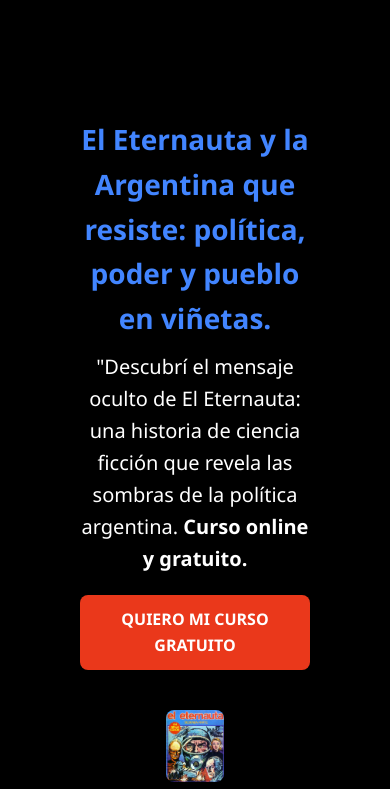
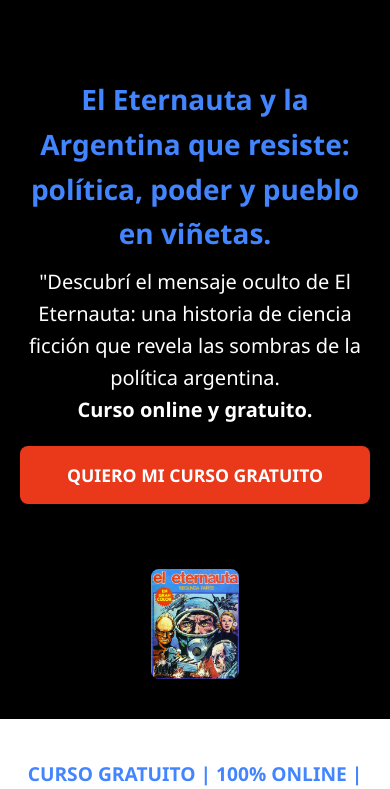
Before and after one commit to VivianaQuinonez/taller2-landing, a plain HTML site: page index.html in a window 390 px wide. Shown: the part 55-844 px from the top of the page. Drawn offline with Linux system fonts and the light colour scheme.

```diff
--- a/css/estilos.css
+++ b/css/estilos.css
@@ -30,45 +30,103 @@
 
   /* SECCIÓN INTRO */
   #intro {
-    margin: 60px 0;
-    margin-left: 60px;
-    margin-right: 60px;
     display: flex;
-    flex-wrap: wrap;
-    align-items: center;
-    justify-content: center;
-    gap: 40px;
-    padding: 40px 20px;
+  align-items: center; /* Centrado vertical */
+  gap: 15px; /* Más espacio entre texto e imagen */
+  max-width: 1200px;
+  margin: 80px auto;
+  margin: 20px 40px 60px 40px;
+  padding: 0 20px;
   }
 
   #intro .text {
-    flex: 3;
-    max-width: 75%;
+    flex: 3; /* 75% del espacio */
+  min-width: 0;
+  display: flex;
+  flex-direction: column;
+  height: 100%; /* Ocupa todo el alto disponible */
+  justify-content: space-between; /* Distribuye verticalmente */
+  padding: 20px 0; /* Espacio vertical interno */
   }
 
   #intro .imagen {
     flex: 1;
-    max-width: 25%;
+    max-width: 300px;
   }
 
   #intro .imagen img {
     width: 100%;
-    height: auto;
+  height: auto;
+  max-height: 400px; /* Altura máxima reducida */
+  object-fit: contain;
+  display: block;
+  margin-left: auto; /* Alinea la imagen a la derecha */
+  }
+
+
+  .titulo-impactante {
+    margin-top: 0; /* Pegado al borde superior */
+  align-self: flex-start; /* Alineación izquierda */
+  }
+
+  .bajada-destacada {
+    margin: auto 0; /* Centrado verticalmente */
+    align-self: flex-start; /* Alineación izquierda */
+  }
+
+  .boton-destacado {
+    display: inline-block;
+    margin-bottom: 0; /* Pegado al borde inferior */
+    padding: 18px 45px; /* Más grande que el original */
+    font-size: 1.3rem;
+    background: #EA381B;
+    color: white;
+    text-decoration: none;
     border-radius: 8px;
+    font-weight: bold;
+    align-self: flex-start; /* Alineación izquierda */
+    transition: all 0.3s ease;
+    border: none;
+    cursor: pointer;
   }
+
+  .boton-destacado:hover {
+    transform: translateY(-3px);
+    box-shadow: 0 5px 15px rgba(234, 56, 27, 0.4);
+  }
+
 
   /* Para móviles: apilar verticalmente */
   @media (max-width: 768px) {
     #intro {
       flex-direction: column;
+      margin: 40px 0;
       text-align: center;
     }
 
-    #intro .text,
-    #intro .imagen {
-      max-width: 100%;
-      flex: unset;
+    .text {
+      padding-right: 0;
+      margin-bottom: 30px;
     }
+
+    .imagen {
+      height: 300px;
+    }
+
+    .titulo-impactante {
+      font-size: 2rem;
+    }
+
+    .bajada-destacada {
+      font-size: 1.1rem;
+    }
+    .boton-destacado {
+      font-size: 1.1rem;
+      padding: 15px 30px;
+      width: 100%;
+      text-align: center;
+    }
+
   }
 
 
@@ -253,7 +311,7 @@
   .valoracion {
     display: flex;
     gap: 5px;
-    margin: 10px 0;
+    margin: 10px 0 10px;
   }
 
   .valoracion img {
--- a/index.html
+++ b/index.html
@@ -15,18 +15,17 @@
   </header>
   <!-- Sección principal del curso -->
   <section id="intro">
-
     <div class="text">
-      <h2>El Eternauta y la Argentina que resiste: política, poder y pueblo en viñetas.</h2>
-      <p>"Descubrí el mensaje oculto de El Eternauta: una historia de ciencia ficción que revela las sombras de la política argentina.
-        <strong> Curso online y gratuito.</strong></p>
-
-      <a href="#" class="boton">QUIERO MI CURSO GRATUITO</a>
+      <h2 class="titulo-impactante">El Eternauta y la Argentina que resiste:<br>política, poder y pueblo en viñetas.</h2>
+      <p class="bajada-destacada">"Descubrí el mensaje oculto de El Eternauta: una historia de ciencia ficción que revela las sombras de la política argentina.<br>
+        <strong>Curso online y gratuito.</strong></p>
+      <a href="#" class="boton-destacado">QUIERO MI CURSO GRATUITO</a>
     </div>
     <div class="imagen">
-        <img src="img/eternauta.png" alt="Portada de El Eternauta">
+      <img src="img/eternauta.png" alt="Portada de El Eternauta">
     </div>
   </section>
+
   <!-- Beneficios del curso -->
   <section id="beneficios">
     <h3>CURSO GRATUITO | 100% ONLINE | SIN REQUISITOS PREVIOS</h3>
```
